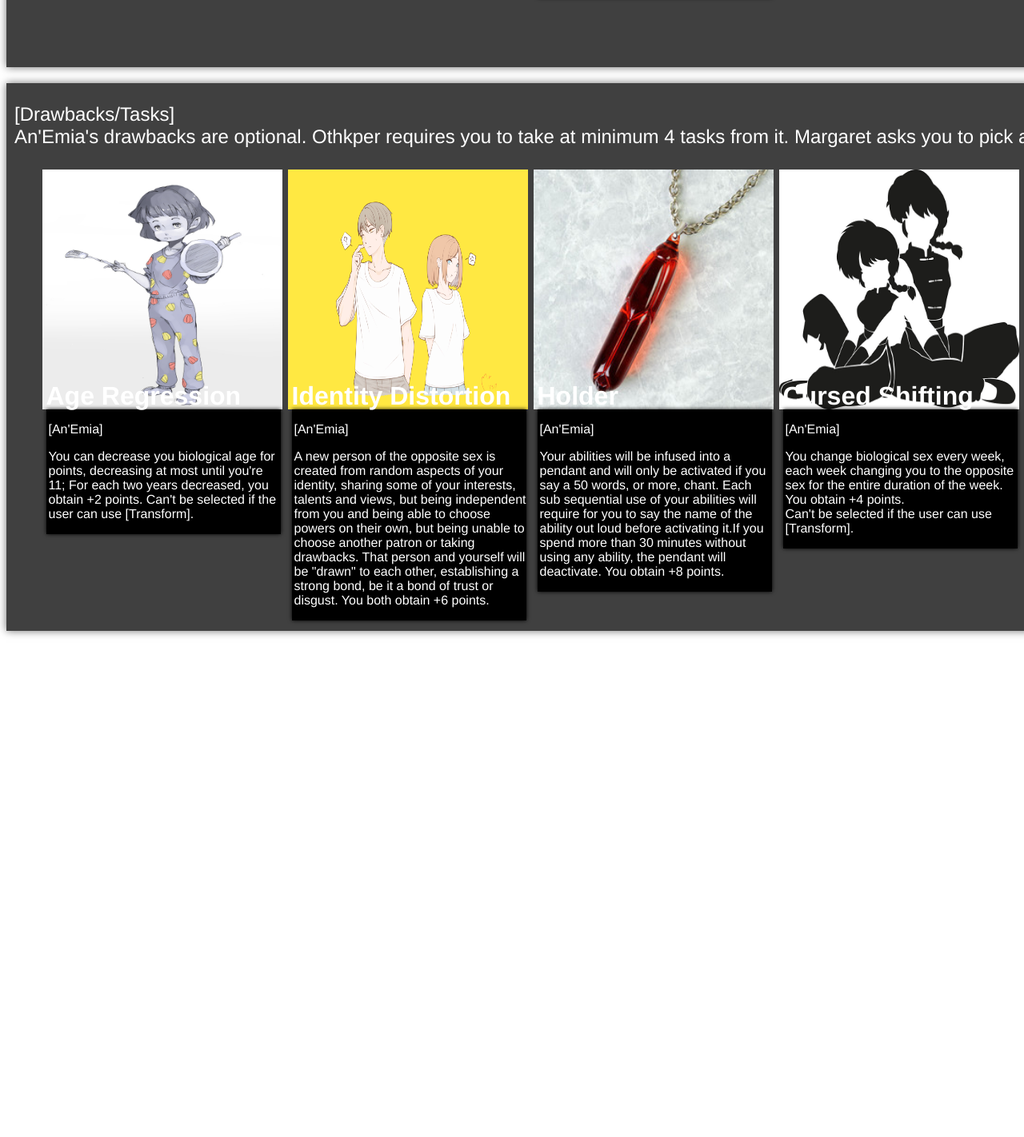
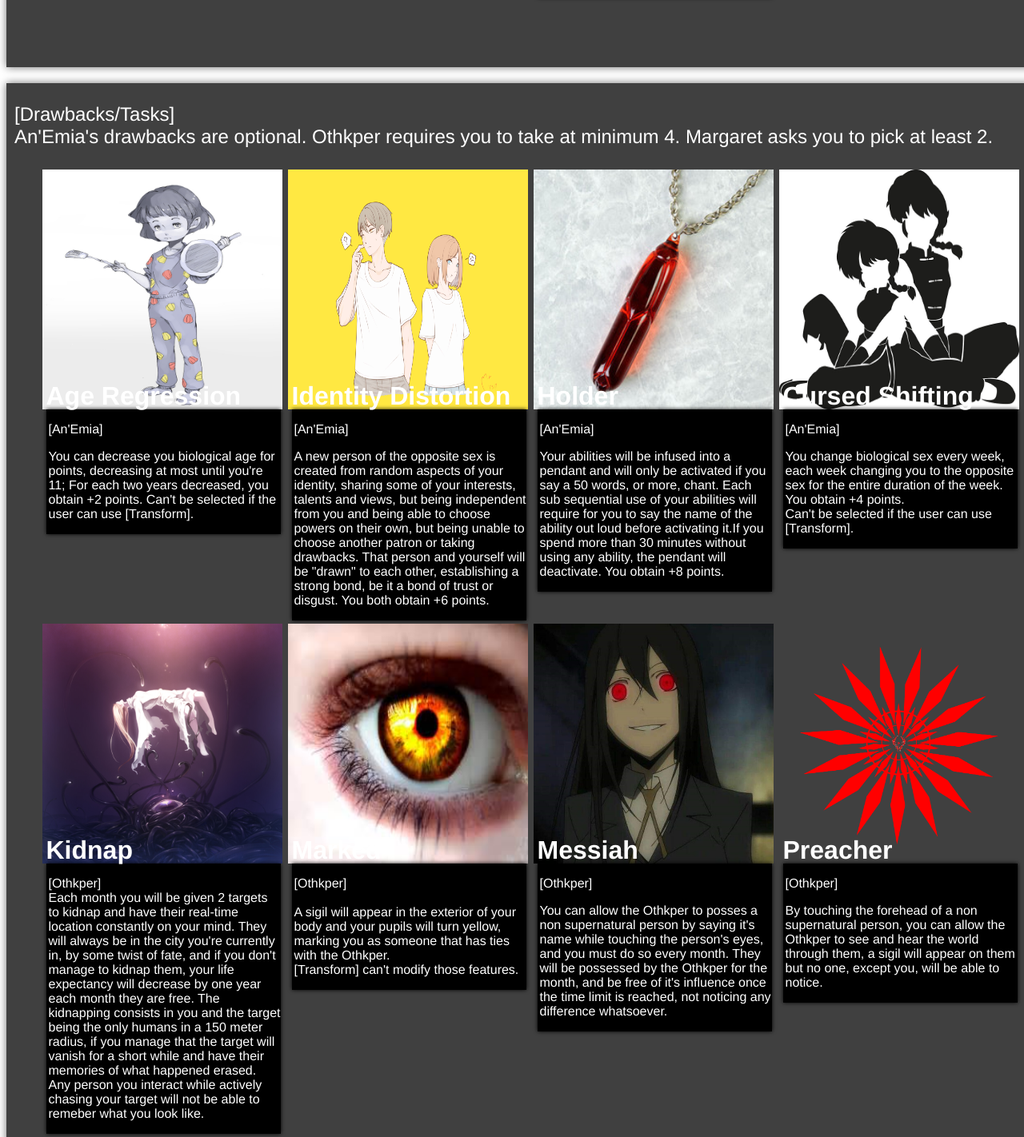
Before and after one commit to beyondlewd/beyondlewd.github.io, a plain HTML site: page index.html in a window 1280 px wide. Shown: the part 3186-4608 px from the top of the page at 80% size. Before the commit the page ends 3995 px from the top, so only its background shows below. Drawn offline with Linux system fonts and the light colour scheme.

Commit message:
version 0.1

```diff
--- a/index.html
+++ b/index.html
@@ -223,8 +223,8 @@ Choose one Arcana.
 	<div class="holders">
 	<p>	[Drawbacks/Tasks]
 		<br>An'Emia's drawbacks are optional.
-Othkper requires you to take at minimum 4 tasks from it.
-Margaret asks you to pick at least 2 tasks.
+Othkper requires you to take at minimum 4.
+Margaret asks you to pick at least 2.
 	</p>
 	<table class="tables">
 		<tbody><tr>
@@ -263,6 +263,33 @@ Margaret asks you to pick at least 2 tasks.
 <p>You, and the person created with Identity Distortion if you choose the drawback, will be teleported to a random capital on you country, your family will forget you existence, but close friends will still remeber if you talk to them.You obtain +5 points.</p></div>
 				</div></td>
 
+				</tr>
+				<tr>
+
+
+				<td><div class="options"><img class="imageholder" src="./index_files/kidnap.jpg"><span class="title">Kidnap</span>
+					<div class="textholder"><p>[Othkper]<br>Each month you will be given 2 targets to kidnap and have their real-time location constantly on your mind. They will always be in the city you're currently in, by some twist of fate, and if you don't manage to kidnap them, your life expectancy will decrease by one year each month they are free. The kidnapping consists in you and the target being the only humans in a 150 meter radius, if you manage that the target will vanish for a short while and have their memories of what happened erased. Any person you interact while actively chasing your target will not be able to remeber what you look like.</p></div>
+				</div></td>
+
+
+				<td><div class="options"><img class="imageholder" src="./index_files/marked.jpg"><span class="title">Marked</span>
+					<div class="textholder"><p>[Othkper]<br>	<br>A sigil will appear in the exterior of your body and your pupils will turn yellow, marking you as someone that has ties with the Othkper.<br>[Transform] can't modify those features.</p></div>
+				</div></td>
+
+
+				<td><div class="options"><img class="imageholder" src="./index_files/messiah.jpg"><span class="title">Messiah</span>
+					<div class="textholder"><p>[Othkper]</p>
+
+<p>You can allow the Othkper to posses a non supernatural person by saying it's name while touching the person's eyes, and you must do so every month. They will be possessed by the Othkper for the month, and  be free of it's influence once the time limit is reached, not noticing any difference whatsoever.</p></div>
+				</div></td>
+
+
+				<td><div class="options"><img class="imageholder" src="./index_files/preacher.png"><span class="title">Preacher</span>
+					<div class="textholder"><p>[Othkper]</p>
+
+<p>By touching the forehead of a non supernatural person, you can allow the Othkper to see and hear the world through them, a sigil will appear on them but no one, except you, will be able to notice.</p></div>
+				</div></td>
+
 
 		</tr>
 	</tbody></table>
```
Also changed, not shown: index_files/kidnap.jpg (added), index_files/marked.jpg (added), index_files/messiah.jpg (added), index_files/preacher.png (added), index_files/relic.jpg.
